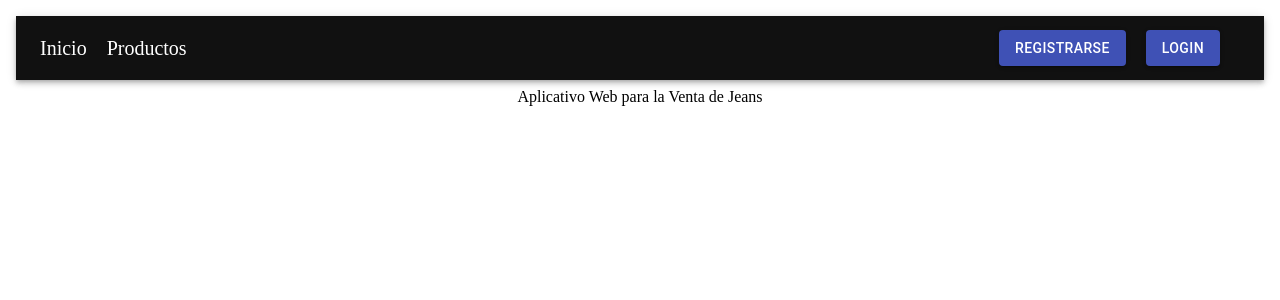
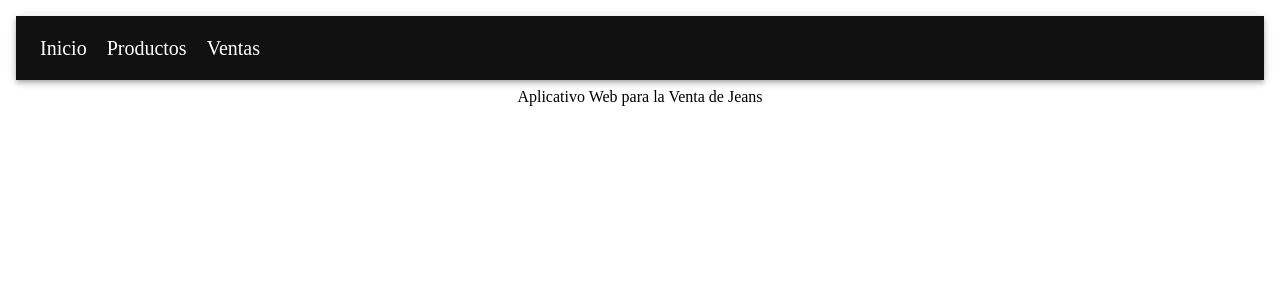
Before and after one commit to carolinamantilla/Proyecto_Grupo15, a React (Create React App) app: page / in a window 1280 px wide. Shown: the top 300 px of the page. Built offline with nearby package versions, Linux system fonts and the light colour scheme.

Commit message:
Correccion del Front-Products

```diff
--- a/src/App.jsx
+++ b/src/App.jsx
@@ -4,12 +4,12 @@ import { BrowserRouter, Route, Switch } from 'react-router-dom';
 import { ProductList } from './components/ProductList';
 import { CreateProduct } from './components/CreateProduct';
 import { EditProduct } from './components/EditProduct';
-import { Login } from "./components/Login";
-import { Signup } from "./components/Signup";
+//import { Login } from "./components/Login";
+//import { Signup } from "./components/Signup";
 import { Home } from "./components/Home";
 import { NotFound } from './components/NotFound';
 import { NavBar } from './components/NavBar';
-import { getCurrentUser } from './services/AuthService';
+//import { getCurrentUser } from './services/AuthService';
 //import { verifyToken } from './services/AuthService';
 
 export function App() {
@@ -18,10 +18,10 @@ export function App() {
         verifyToken()
     }, 80000);*/
 
-    const [user, setUser] = useState([])
+    /*const [user, setUser] = useState([])
     useEffect(() => {
         setUser(getCurrentUser());
-    }, [])
+    }, [])*/
 
     return (
         <BrowserRouter>
@@ -29,14 +29,12 @@ export function App() {
             <Switch>
                 <Route exact path="/" component={Home} />
                 <Route exact path="/productos" component={ProductList} />
-                {user && (
+                {(
                     <>
                         <Route exact path="/productos/agregar" component={CreateProduct} />
                         <Route exact path="/productos/editar/:id" component={EditProduct} />
                     </>
                 )}
-                <Route exact path="/login" component={Login} />
-                <Route exact path="/registrarse" component={Signup} />
                 <Route component={NotFound} />
             </Switch>
         </BrowserRouter>
--- a/src/components/CreateProduct.jsx
+++ b/src/components/CreateProduct.jsx
@@ -2,8 +2,8 @@ import react, { useState, useEffect } from 'react';
 import { FormGroup, FormControl, InputLabel, Input, Button, makeStyles, Typography, RadioGroup, FormLabel, FormControlLabel, Radio } from '@material-ui/core';
 import { addProduct } from '../services/ProductService';
 import { useHistory } from 'react-router-dom';
-import { getCurrentUser } from '../services/AuthService';
-import { verifyToken } from '../services/AuthService';
+//import { getCurrentUser } from '../services/AuthService';
+//import { verifyToken } from '../services/AuthService';
 
 const initialValue = {
     valor: '',
@@ -24,10 +24,10 @@ const useStyles = makeStyles({
 export function CreateProduct() {
     const [user, setUser] = useState(null)
 
-    useEffect(() => {
+    /*useEffect(() => {
         verifyToken();
         setUser(getCurrentUser());
-    }, [])
+    }, [])*/
 
     const [product, setProduct] = useState(initialValue);
     const { valor, descripcion, estado } = product;
--- a/src/components/EditProduct.jsx
+++ b/src/components/EditProduct.jsx
@@ -2,7 +2,7 @@ import react, { useState, useEffect } from 'react';
 import { FormGroup, FormControl, InputLabel, Input, Button, makeStyles, Typography, RadioGroup, FormLabel, FormControlLabel, Radio } from '@material-ui/core';
 import { editProduct, getProduct } from '../services/ProductService';
 import { useHistory, useParams } from 'react-router-dom';
-import { verifyToken } from '../services/AuthService'
+//import { verifyToken } from '../services/AuthService'
 
 const initialValue = {
     valor: '',
@@ -29,7 +29,6 @@ export function EditProduct() {
     const { id } = useParams();
 
     useEffect(() => {
-        verifyToken();
         loadProductData();
     }, [])
 
--- a/src/components/Login.jsx
+++ b/src/components/Login.jsx
@@ -1,4 +1,4 @@
-import React, { useState } from 'react'
+/*import React, { useState } from 'react'
 import { Paper, Grid, TextField, makeStyles, Button, Typography, FormControlLabel, Checkbox } from '@material-ui/core';
 import { loginAuth } from '../services/AuthService';
 
@@ -55,4 +55,4 @@ export function Login() {
         </Grid>
     </Paper>
     )
-}
+}*/
--- a/src/components/NavBar.jsx
+++ b/src/components/NavBar.jsx
@@ -1,8 +1,8 @@
-import React, { useState, useEffect } from 'react'
-import { AppBar, Toolbar, makeStyles, Button, Box, ListItemText, ListItemAvatar, ListItem, Avatar } from '@material-ui/core'
+//import React, { useState, useEffect } from 'react'
+import { AppBar, Toolbar, makeStyles, Box } from '@material-ui/core'
 import { NavLink } from 'react-router-dom';
-import { getCurrentUser } from '../services/AuthService';
-import { blue } from '@material-ui/core/colors';
+//import { getCurrentUser } from '../services/AuthService';
+//import { blue } from '@material-ui/core/colors';
 
 const useStyle = makeStyles({
     header: {
@@ -24,23 +24,23 @@ const useStyle = makeStyles({
     }
 })
 
-const initialValue = {
+/*const initialValue = {
     email: ""
-}
+}*/
 
 export function NavBar() {
 
-    const [user, setUser] = useState(initialValue);
+    //const [user, setUser] = useState(initialValue);
     const classes = useStyle();
 
-    useEffect(() => {
+    /*useEffect(() => {
         setUser(getCurrentUser());
     }, []);
 
     const logout = () => {
         localStorage.clear();
         window.location = "/";
-    }
+    }*/
     return (
         <Box sx={{ display: 'flex', p: 1 }}>
             <AppBar position="static" className={classes.header}>
@@ -49,40 +49,11 @@ export function NavBar() {
                     <Box sx={{ flexGrow: 1 }}>
                         <NavLink className={classes.tabs} to="/">Inicio</NavLink>
                         <NavLink className={classes.tabs} to="/productos">Productos</NavLink>
-                        {user && (
+                        {(
                             <NavLink className={classes.tabs} to="/ventas">Ventas</NavLink>
                         )}
                     </Box>
-                    {!user && (
-                        <>
-                            <NavLink className={classes.tab_end} to="/registrarse">
-                                <Button variant="contained" color="primary">
-                                    Registrarse
-                                </Button>
-                            </NavLink>
-                            <NavLink className={classes.tab_end} to="/login">
-                                <Button variant="contained" color="primary">
-                                    Login
-                                </Button>
-                            </NavLink>
-                        </>)}
-                    {user && (
-                        <>
-                            <Button className={classes.tab_end} >
-                                <ListItem>
-                                    <ListItemAvatar>
-                                        <Avatar sx={{ bgcolor: blue[100], color: blue[600] }}>
-                                            👤
-                                        </Avatar>
-                                    </ListItemAvatar>
-                                    <ListItemText primary={user.email} />
-                                </ListItem>
-                            </Button>
-                            <Button variant="contained" onClick={() => logout()} color="secondary">
-                                Logout
-                            </Button>
-                        </>
-                    )}
+
                 </Toolbar>
             </AppBar>
         </Box>
--- a/src/components/ProductList.jsx
+++ b/src/components/ProductList.jsx
@@ -2,7 +2,7 @@ import React, { useState, useEffect } from 'react'
 import { Table, TableHead, TableCell, TableRow, TableBody, Button, makeStyles } from '@material-ui/core';
 import { getProducts, deleteProduct } from '../services/ProductService';
 import { Link } from 'react-router-dom';
-import { getCurrentUser } from '../services/AuthService';
+//import { getCurrentUser } from '../services/AuthService';
 
 const useStyles = makeStyles({
     table: {
@@ -32,12 +32,12 @@ const useStyles = makeStyles({
 export function ProductList() {
     const classes = useStyles();
 
-    const [user, setUser] = useState([])
+    const [user] = useState([])
     const [products, setProducts] = useState([])
 
     useEffect(() => {
         getAllProducts();
-        setUser(getCurrentUser());
+        /*setUser(getCurrentUser());*/
     }, [])
 
     const getAllProducts = async () => {
@@ -78,8 +78,7 @@ export function ProductList() {
                                 <TableCell>{product.descripcion}</TableCell>
                                 <TableCell>{product.valor}</TableCell>
                                 <TableCell>{product.estado ? "Disponible" : "Agotado"}</TableCell>
-                                {user
-                                    &&
+                                {
 
                                     (<TableCell>
                                         <Button className={classes.button} variant="contained" component={Link} to={`productos/editar/${product._id}`} color="info">Editar</Button>
--- a/src/components/Signup.jsx
+++ b/src/components/Signup.jsx
@@ -1,4 +1,4 @@
-import React, { useState } from 'react'
+/*import React, { useState } from 'react'
 import { Paper, Grid, TextField, makeStyles, Button, Typography } from '@material-ui/core';
 import { createUser } from '../services/UsersService'
 import { useHistory } from 'react-router-dom';
@@ -63,4 +63,4 @@ export function Signup() {
             </Grid>
         </Paper>
     )
-}
+}*/
--- a/src/services/AuthService.js
+++ b/src/services/AuthService.js
@@ -1,4 +1,4 @@
-import axios from "axios";
+/*import axios from "axios";
 import jwtDecode from "jwt-decode";
 
 //const authUrl = "https://peaceful-peak-03211.herokuapp.com/auth"; //prod
@@ -31,4 +31,4 @@ export const getCurrentUser = () => {
 const logout = () => {
     localStorage.clear();
     window.location = "/";
-}
+}*/
--- a/src/services/ProductService.js
+++ b/src/services/ProductService.js
@@ -1,11 +1,11 @@
 import axios from "axios";
-import { authHeaders } from "./AuthService";
+//import { authHeaders } from "./AuthService";
 
 //const productsUrl = "https://peaceful-peak-03211.herokuapp.com/productos"; //prod
 const productsUrl = "http://localhost:3002/productos"; //dllo
 
 export const getProduct = async (id) => {
-    return await axios.get(`${productsUrl}/${id}`, { headers: authHeaders });
+    return await axios.get(`${productsUrl}/${id}`);
 }
 
 export const getProducts = async () => {
@@ -13,13 +13,13 @@ export const getProducts = async () => {
 }
 
 export const addProduct = async (product) => {
-    return await axios.post(`${productsUrl}/`, product, { headers: authHeaders });
+    return await axios.post(`${productsUrl}/`, product);
 }
 
 export const deleteProduct = async (id) => {
-    return await axios.delete(`${productsUrl}/${id}`, { headers: authHeaders });
+    return await axios.delete(`${productsUrl}/${id}`);
 }
 
 export const editProduct = async (product) => {
-    return await axios.put(`${productsUrl}/${product._id}`, product, { headers: authHeaders });
+    return await axios.put(`${productsUrl}/${product._id}`, product);
 }
--- a/src/services/UsersService.js
+++ b/src/services/UsersService.js
@@ -1,8 +1,8 @@
-import axios from "axios";
+/*import axios from "axios";
 
 //const usersUrl = "https://peaceful-peak-03211.herokuapp.com/usuarios"; //prod
 const usersUrl = "http://localhost:3002/usuarios";
 
 export const createUser = async (user) => {
     return await axios.post(`${usersUrl}/`, user);
-}
+}*/
```
